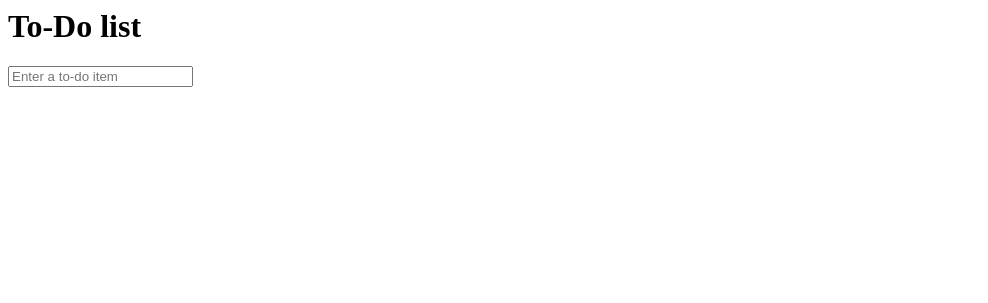
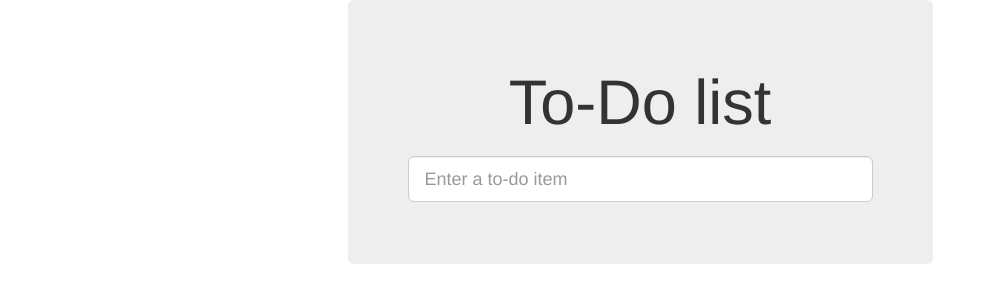
Before and after one commit to cypu/todo-lists, a Django app: page / in a window 1280 px wide. Shown: the top 303 px of the page, without its empty margins (0-988 px from the left). Run offline with Django 3.2, Linux system fonts and the light colour scheme; some libraries are stand-ins or nearby versions.

Commit message:
Use bootstrap to improve layout

```diff
--- a/functional_tests/tests.py
+++ b/functional_tests/tests.py
@@ -1,9 +1,9 @@
 from selenium import webdriver
 from selenium.webdriver.common.keys import Keys
-from django.test import LiveServerTestCase
+from django.contrib.staticfiles.testing import StaticLiveServerTestCase
 
 
-class NewVisitorTest(LiveServerTestCase):
+class NewVisitorTest(StaticLiveServerTestCase):
 
     def setUp(self):
         self.browser = webdriver.Firefox()
--- /dev/null
+++ b/lists/static/base.css
@@ -0,0 +1,4 @@
+
+#id_new_item {
+    margin-top: 2ex;
+}
--- a/lists/templates/base.html
+++ b/lists/templates/base.html
@@ -1,13 +1,32 @@
 <html>
 <head>
-    <meta charset="UTF-8">
     <title>To-Do lists</title>
+    <meta name="viewport" content="width=device-width, initial-scale=1.0" charset="UTF-8">
+    <link href="/static/bootstrap/css/bootstrap.min.css" rel="stylesheet" media="screen">
+    <link href="/static/base.css" rel="stylesheet" media="screen">
 </head>
 <body>
-    <h1>{% block header_text %} To-Do list {% endblock %}</h1>
-    <form method="POST" action={% block action %} "/lists/new"> {% endblock %} {% csrf_token %}
-            <input id="id_new_item" name="item_text" placeholder="Enter a to-do item" />
-    </form>
-    {% block table %}{% endblock %}
+    <div class="container">
+        <div class="row">
+            <div class="col-md-6 col-md-offset-3 jumbotron">
+                <div class="text-center">
+                    <h1>{% block header_text %} To-Do list {% endblock %}</h1>
+                    <form method="POST" action={% block action %} "/lists/new"> {% endblock %} {% csrf_token %}
+                        <input id="id_new_item" name="item_text" placeholder="Enter a to-do item"
+                            class="form-control input-lg"
+                        />
+                    </form>
+                </div>
+            </div>
+
+        </div>
+        <div class="row">
+            <div class="col-md-6 col-md-offset-3">
+                {% block table %}{% endblock %}
+            </div>
+        </div>
+
+    </div>
+
 </body>
 </html>
--- a/lists/templates/list.html
+++ b/lists/templates/list.html
@@ -5,7 +5,7 @@
 {% block action %} "/lists/{{ list.id }}/add_item"> {% endblock %}
 
 {% block table %}
-    <table id="id_list_table">
+    <table id="id_list_table" class="'table">
         {% for item in list.item_set.all %}
         <tr>
             <td>{{ forloop.counter }}: {{ item.text }}</td>
```
